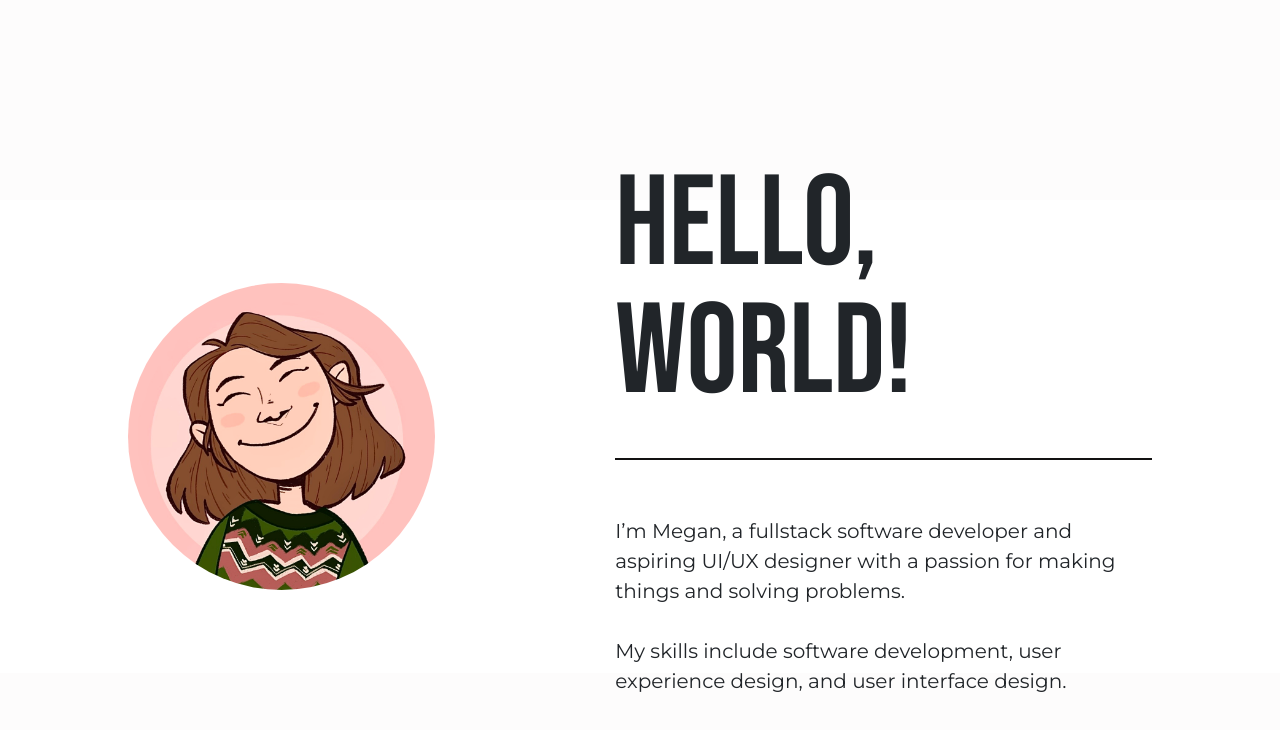
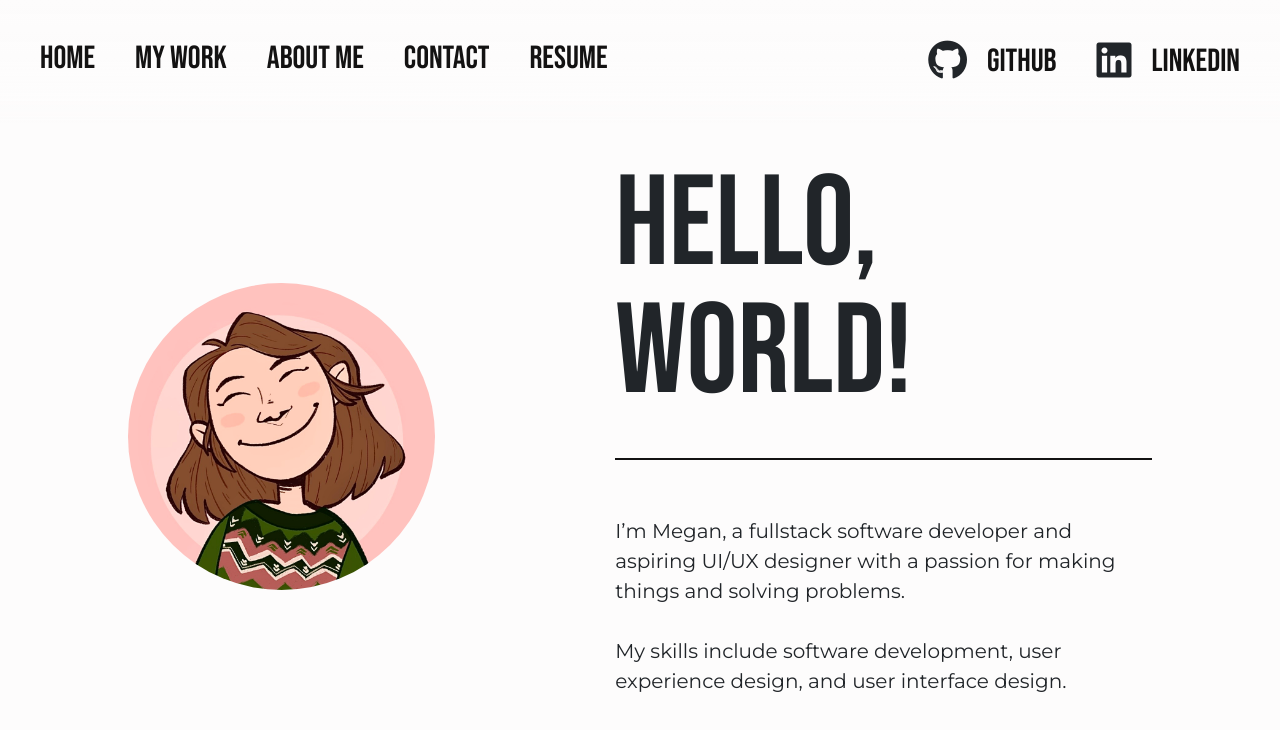
Before and after one commit to meganemcclure/ivyloulou-website, a React (Create React App) app: page /#/ in a window 1280 px wide. Shown: the top 730 px of the page. Built offline with nearby package versions, Linux system fonts and the light colour scheme.

Commit message:
start nav

```diff
--- a/src/App.tsx
+++ b/src/App.tsx
@@ -2,18 +2,20 @@ import React from 'react';
 
 import './App.css';
 
-import HeroImg from './images/IMG_0099 (5).jpg'
-import Hero from './Hero'
+import HeroImg from './images/IMG_0099 (5).jpg';
+import Hero from './Hero';
+import Nav from './Nav';
 
 function App() {
   return (
-    <div>
+    <>
+      <Nav />
       <Hero
         img={HeroImg}
         header={'Hello, World!'}
         body={'I’m Megan, a fullstack software developer and aspiring UI/UX designer with a passion for making things and solving problems.\n\nMy skills include software development, user experience design, and user interface design.'}
       />
-    </div>
+    </>
   );
 }
 
--- a/src/Hero.css
+++ b/src/Hero.css
@@ -11,6 +11,7 @@ div {
     align-items: center;
     padding: 0px 10%;
     margin: 200px 0px 0px 0px;
+    background-color: var(--offWhite);
 }
 
 .hero span {
--- /dev/null
+++ b/src/Nav.css
@@ -0,0 +1,102 @@
+/* NAVBAR STYLING */
+nav {
+    background: linear-gradient(180deg, var(--offWhite), 90%, var(--transparentOffWhite));
+    position: fixed;
+    top: 0;
+    display: flex;
+    justify-content: space-between;
+    width: 100%;
+    z-index: 100;
+}
+
+.condensedNav {
+    display: none;
+    z-index: 1000;
+    height: 80px;
+}
+
+.condensedNavContents {
+    display: none;
+}
+
+.condensedNavContents div {
+    display: flex;
+    flex-direction: column;
+    align-items: center;
+    justify-content: center;
+    height: 100%;
+    width: 100%;
+    position: absolute;
+    top: 0;
+    left: 0;
+    gap: 10px;
+}
+
+.navDivider {
+    width: 50%;
+    color: var(--darkGrey);
+    height: 10px;
+}
+
+.condensedNav i {
+    font-size: 40px;
+    color: var(--darkGrey);
+    padding: 20px;
+}
+
+.open {
+    background: var(--offWhite);
+}
+
+.condensedNav ul,
+.classicNav ul {
+    padding: 0;
+    margin: 40px;
+    list-style: none;
+    display: flex;
+    gap: 40px;
+}
+
+.condensedNav button {
+	background: none;
+	color: inherit;
+	border: none;
+	padding: 0;
+	font: inherit;
+	cursor: pointer;
+	outline: inherit;
+    position: absolute;
+    top: 0;
+    left: 0;
+    z-index: 20;
+}
+
+.condensedNavContents ul {
+    display: flex;
+    flex-direction: column;
+    align-items: center;
+    margin: 20px;
+}
+
+.inlineSocials li {
+    display: flex;
+    column-gap: 20px;
+    align-items: center;
+    justify-content: center;
+}
+
+.inlineIcon {
+    font-size: 40px;
+    padding-bottom: 5px;
+}
+
+/* tablet */
+@media only screen and (max-width: 992px) {
+    .condensedNav {
+        display: block;
+    }
+
+    .classicNav ul {
+        display: none;
+    }
+}
--- /dev/null
+++ b/src/Nav.tsx
@@ -0,0 +1,53 @@
+import React from 'react';
+
+import './Nav.css';
+
+import NavLink from './NavLink';
+
+function Nav() {
+  return (
+    <>
+      <nav className="classicNav">
+          <ul className="tabNav">
+              <NavLink href='./index.html' text='Home' condensed={false}/>
+              <NavLink href='./work.html' text='My Work' condensed={false}/>
+              <NavLink href='./about.html' text='About Me' condensed={false}/>
+              <NavLink href='./contact.html' text='Contact' condensed={false}/>
+              <NavLink href='./docs/Megan McClure Resume.pdf' text='Resume' condensed={false}/>
+          </ul>
+          <ul className="inlineSocials">
+              <li>
+                  <i className="fa fa-brands fa-github inlineIcon"></i>
+                  <a className="pageLink" href="https://github.com/meganemcclure"><h5>GitHub</h5></a>
+              </li>
+              <li>
+                  <i className="fa fa-brands fa-linkedin inlineIcon"></i>
+                  <a className="pageLink" href="https://www.linkedin.com/in/megan-mcclure-2216391a3/"><h5>LinkedIn</h5></a>
+              </li>
+          </ul>
+      </nav>
+
+      <nav className="condensedNav">
+          <button className="condensedMenuButton"><i className="condensedMenuIcon fa fa-solid fa-bars"></i></button>
+          <div className="condensedNavContents">
+              <div>
+                  <ul>
+                    <NavLink href='./index.html' text='Home' condensed={true}/>
+                    <NavLink href='./work.html' text='My Work' condensed={true}/>
+                    <NavLink href='./about.html' text='About Me' condensed={true}/>
+                    <NavLink href='./contact.html' text='Contact' condensed={true}/>
+                    <NavLink href='./docs/Megan McClure Resume.pdf' text='Resume' condensed={true}/>
+                  </ul>
+                  <span className="navDivider"></span>
+                  <ul>
+                      <NavLink href='https://github.com/meganemcclure' text='GitHub' condensed={true}/>
+                      <NavLink href='https://www.linkedin.com/in/megan-mcclure-2216391a3/' text='LinkedIn' condensed={true}/>
+                  </ul>
+              </div>
+          </div>
+      </nav>
+    </>
+  );
+}
+
+export default Nav;
--- /dev/null
+++ b/src/NavLink.css
@@ -0,0 +1,29 @@
+.pageLink {
+    text-decoration: none !important;
+    display: inline-block;
+    position: relative;
+    color: var(--darkGrey) !important;
+}
+
+.pageLink::after {
+    content: '';
+    position: absolute;
+    width: 100%;
+    transform: scaleX(0);
+    height: 2px;
+    bottom: 0;
+    left: 0;
+    background-color: var(--darkGrey);
+    transform-origin: bottom right;
+    transition: transform 0.25s ease-out;
+    text-decoration: none !important;
+    color: var(--darkGrey) !important;
+}
+
+.pageLink:hover::after {
+    transform: scaleX(1);
+    transform-origin: bottom left;
+    cursor: pointer;
+    text-decoration: none !important;
+    color: var(--darkGrey) !important;
+}
--- /dev/null
+++ b/src/NavLink.tsx
@@ -0,0 +1,20 @@
+import React from 'react';
+
+import './NavLink.css';
+
+interface NavLinkProps {
+    href: string,
+    text: string,
+    condensed: boolean
+}
+
+function NavLink({href, text, condensed}: NavLinkProps) {
+
+  return (
+    condensed ?
+      <li><a className="pageLink" href={href}><h3>{text}</h3></a></li> :
+      <li><a className="pageLink" href={href}><h5>{text}</h5></a></li>
+  );
+}
+
+export default NavLink;
```
Also changed, not shown: 1 other file (tests, documents, lock files or other folders).
